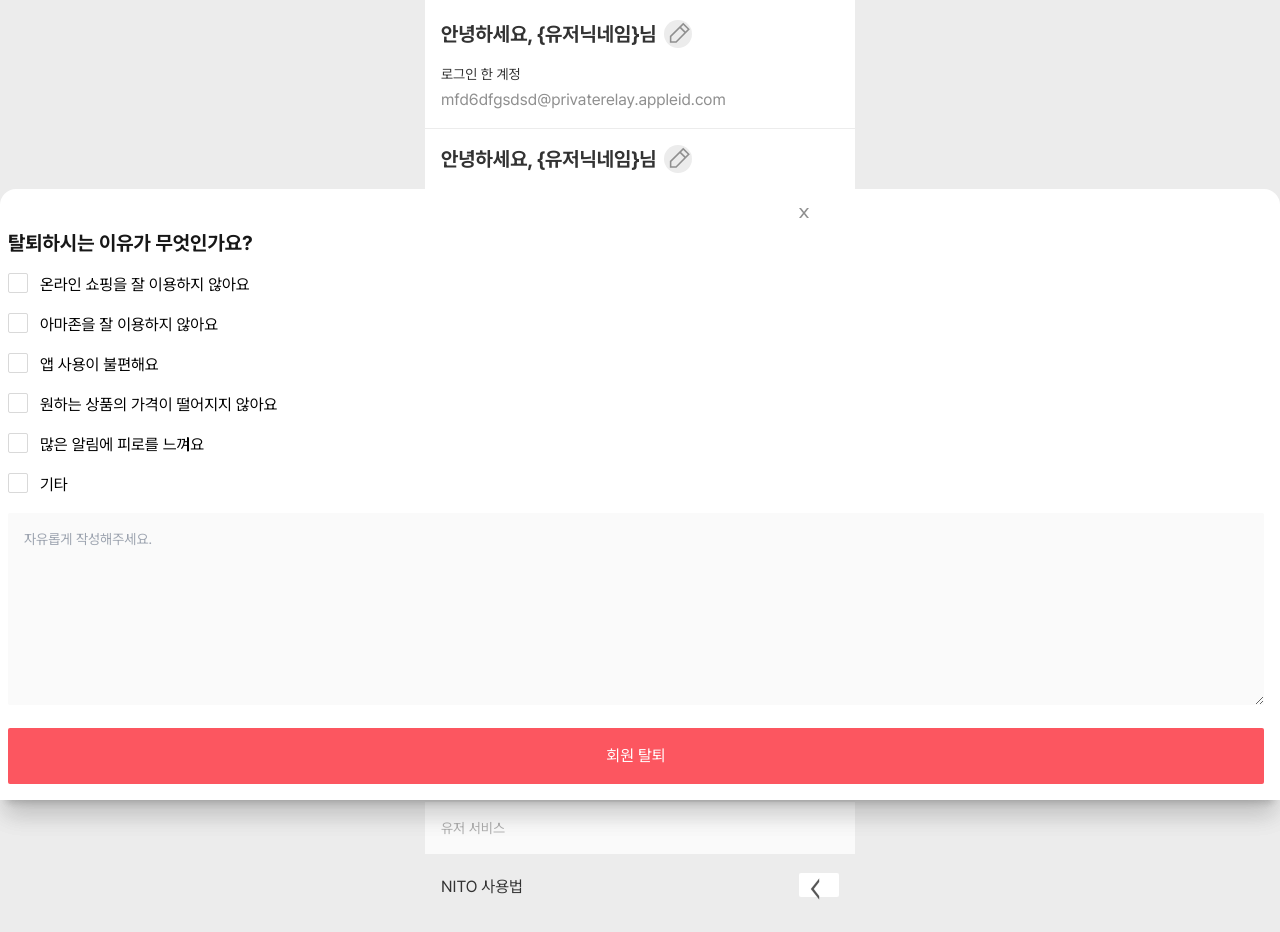
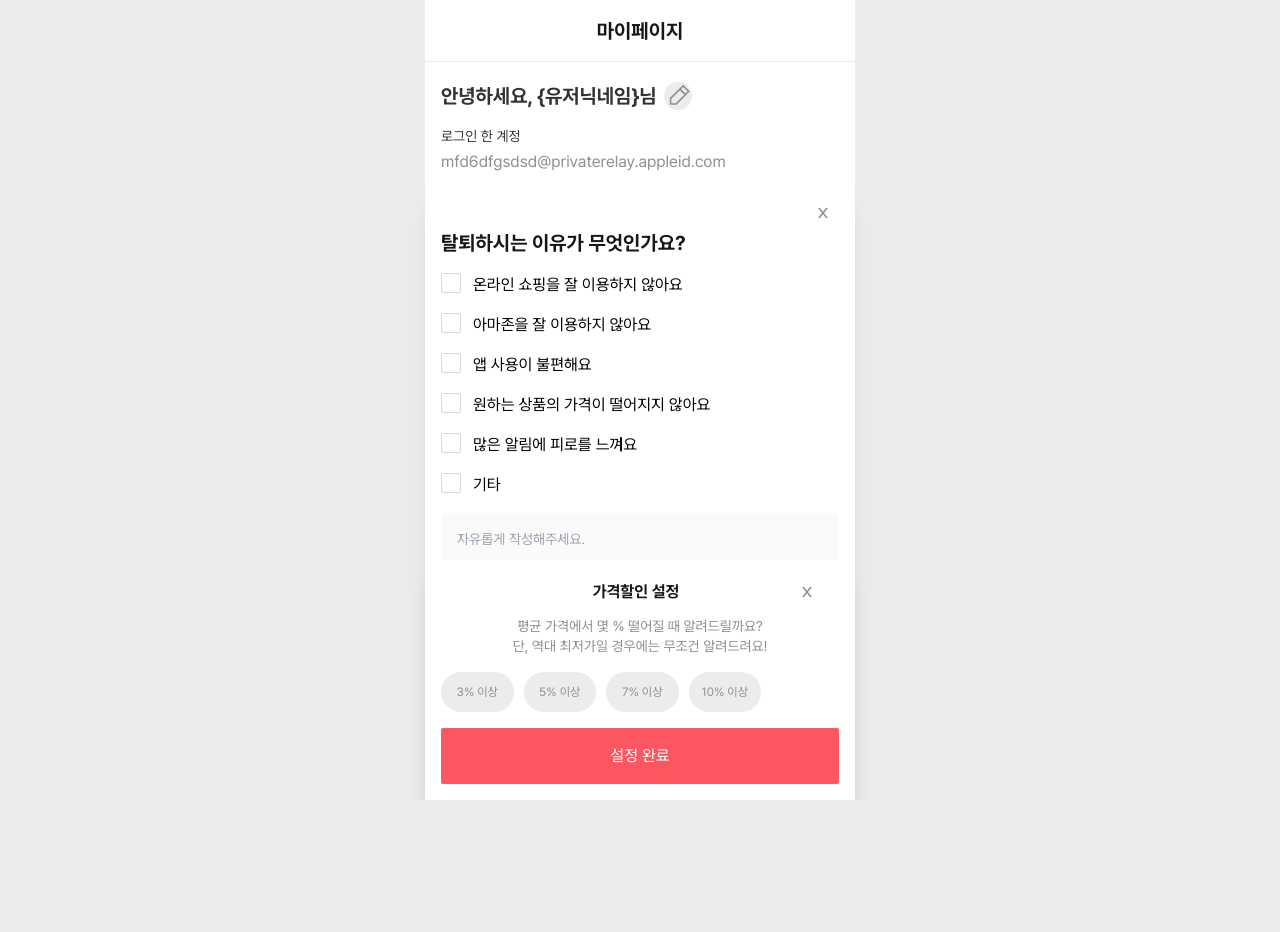
Before and after one commit to Nito-90z/Nito-Frontend, a Next.js app: page /mypage in a window 1280 px wide. Shown: the top 932 px of the page. After the commit the page ends 800 px from the top, so only its background shows below. Built offline with nearby package versions, Linux system fonts and the light colour scheme.

Commit message:
ui 재수정 - icon 교체 - 바텀시트 교체

```diff
--- a/src/app/mypage/page.tsx
+++ b/src/app/(withoutNavBar)/mypage/page.tsx
@@ -1,6 +1,8 @@
+import SubHeader from '@/components/header/SubHeader';
 import ChangeName from '@/components/myPage/ChangeName';
 import Intro from '@/components/myPage/Intro';
 import NotiSetting from '@/components/myPage/NotiSetting';
+import PriceDiscount from '@/components/myPage/PriceDiscount';
 import SocialLogin from '@/components/myPage/SocialLogin';
 import UserService from '@/components/myPage/UserService';
 import UserSetting from '@/components/myPage/UserSetting';
@@ -8,14 +10,18 @@ import WithDraw from '@/components/myPage/WithDraw';
 
 export default function MyPage() {
   return (
-    <>
+    <section className='relative flex flex-col h-full'>
+      <SubHeader text='마이페이지'/>
+      <div className='flex flex-col overflow-y-auto'>
       <Intro />
       <SocialLogin />
       <NotiSetting />
       <UserSetting />
       <UserService />
-      <ChangeName />
-      <WithDraw/>
-    </>
+      {/* <ChangeName /> */}
+      <WithDraw />
+      <PriceDiscount/>
+      </div>
+    </section>
   );
 }
--- /dev/null
+++ b/src/components/common/icons/MoreRight.tsx
@@ -0,0 +1,6 @@
+import Image from 'next/image';
+import moreUpIcon from '../../../../public/images/more-right.svg';
+
+export default function MoreRightIcon() {
+  return <Image src={moreUpIcon} alt='more up' width={24} height={24} />;
+}
--- a/src/components/myPage/ChangeLanguage.tsx
+++ b/src/components/myPage/ChangeLanguage.tsx
@@ -0,0 +1,8 @@
+export default function ChangeLanguage() {
+  return (
+    <div>
+
+
+    </div>
+  );
+}
--- a/src/components/myPage/ChangeName.tsx
+++ b/src/components/myPage/ChangeName.tsx
@@ -9,7 +9,7 @@ export default function ChangeName() {
   const [errorMessage, setErrorMessage] = useState('6자 이상 12자 이하의 영문 혹은 영문과 숫자를 조합');
 
   return (
-    <div className='fixed inset-x-0 bottom-0 z-50 w-full rounded-t-2xl bg-white shadow-xl pr-4 pt-2 pb-4 pl-2'>
+    <div className='absolute bottom-0 z-50 w-full rounded-t-2xl bg-white shadow-xl p-4'>
       <div className='flex justify-center items-center gap-24 pb-2'>
         <div className='h-6 w-6' />
         <div className='flex text-black font-bold'>닉네임 변경하기</div>
--- a/src/components/myPage/NotiSetting.tsx
+++ b/src/components/myPage/NotiSetting.tsx
@@ -5,6 +5,7 @@ import Button from '../common/Button';
 import MoreIcon from '../common/icons/MoreIcon';
 import { useState } from 'react';
 import Toast from '../common/Toast';
+import MoreRightIcon from '../common/icons/MoreRight';
 
 export default function NotiSetting() {
   const [serviceToast, setServiceToast] = useState(true);
@@ -71,7 +72,7 @@ export default function NotiSetting() {
           다양한 이벤트와 혜택에 대한 정보를 받아보세요.
         </p>
         <Button className='w-10 h-6 bg-white'>
-          <MoreIcon />
+          <MoreRightIcon />
         </Button>
       </div>
       {showServiceToast && (
--- a/src/components/myPage/PriceDiscount.tsx
+++ b/src/components/myPage/PriceDiscount.tsx
@@ -1,3 +1,5 @@
+'use client';
+
 import { SetStateAction, useState } from 'react';
 import Button from '../common/Button';
 import CloseIcon from '../common/icons/CloseIcon';
@@ -10,8 +12,8 @@ export default function PriceDiscount() {
   };
 
   return (
-    <div className='fixed inset-x-0 bottom-0 z-50 w-full rounded-t-2xl bg-white shadow-xl px-4 pt-2 pb-4'>
-      <div className='flex justify-center items-center gap-24'>
+    <div className='absolute bottom-0 z-50 w-full rounded-t-2xl bg-white shadow-xl p-4'>
+      <div className='flex justify-center items-center gap-28'>
         <div className='h-6 w-6' />
         <h1 className='flex text-black font-bold '>가격할인 설정</h1>
         <Button className='justify-center items-center flex h-8 w-8 bg-white'>
--- a/src/components/myPage/UserService.tsx
+++ b/src/components/myPage/UserService.tsx
@@ -1,5 +1,5 @@
 import Button from '../common/Button';
-import MoreIcon from '../common/icons/MoreIcon';
+import MoreRightIcon from '../common/icons/MoreRight';
 
 export default function UserService() {
   return (
@@ -10,7 +10,7 @@ export default function UserService() {
       <div className='flex items-center justify-between px-4 py-4'>
         <span className=' pt-1 text-base text-dark-gray'>NITO 사용법</span>
         <Button className='w-10 h-6 bg-white'>
-          <MoreIcon />
+          <MoreRightIcon />
         </Button>
       </div>
       <div className='flex items-center justify-between px-4 py-4'>
@@ -18,7 +18,7 @@ export default function UserService() {
           개인정보처리방침
         </span>
         <Button className='w-10 h-6 bg-white'>
-          <MoreIcon />
+          <MoreRightIcon />
         </Button>
       </div>
       <div className='flex items-center justify-between px-4 py-4'>
@@ -26,7 +26,7 @@ export default function UserService() {
           이용약관
         </span>
         <Button className='w-10 h-6 bg-white'>
-          <MoreIcon />
+          <MoreRightIcon />
         </Button>
       </div>
       <div className='flex items-center justify-between px-4 py-4'>
--- a/src/components/myPage/UserSetting.tsx
+++ b/src/components/myPage/UserSetting.tsx
@@ -1,5 +1,5 @@
 import Button from '../common/Button';
-import MoreIcon from '../common/icons/MoreIcon';
+import MoreRightIcon from '../common/icons/MoreRight';
 
 export default function UserSetting() {
   return (
@@ -11,7 +11,7 @@ export default function UserSetting() {
       <div className='flex items-center justify-between px-4 py-4'>
         <span className=' pt-1 text-base text-dark-gray'>언어 변경</span>
         <Button className='w-10 h-6 bg-white'>
-          <MoreIcon />
+          <MoreRightIcon />
         </Button>
       </div>
 
@@ -20,7 +20,7 @@ export default function UserSetting() {
           가격 할인 설정
         </span>
         <Button className='w-10 h-6 bg-white'>
-          <MoreIcon />
+          <MoreRightIcon />
         </Button>
       </div>
     </div>
--- a/src/components/myPage/WithDraw.tsx
+++ b/src/components/myPage/WithDraw.tsx
@@ -3,9 +3,18 @@ import CheckBox from '../common/CheckBox';
 import CloseIcon from '../common/icons/CloseIcon';
 
 export default function WithDraw() {
+  const reasons = [
+    '온라인 쇼핑을 잘 이용하지 않아요',
+    '아마존을 잘 이용하지 않아요',
+    '앱 사용이 불편해요',
+    '원하는 상품의 가격이 떨어지지 않아요',
+    '많은 알림에 피로를 느껴요',
+    '기타'
+  ];
+
   return (
-    <div className='fixed inset-x-0 bottom-0 z-50 w-full rounded-t-2xl bg-white shadow-xl px-4 pl-2 pt-2 pb-4'>
-      <div className='flex justify-center items-center gap-32'>
+    <div className='absolute bottom-0 z-50 w-full rounded-t-2xl bg-white shadow-xl p-4'>
+      <div className='flex justify-center items-center gap-36'>
         <div className='h-6 w-10' />
         <div className='h-6 w-10' />
         <Button className='justify-center items-center flex h-8 w-8 bg-white'>
@@ -16,33 +25,15 @@ export default function WithDraw() {
         <span className='font-bold text-xl text-black'>
           탈퇴하시는 이유가 무엇인가요?
         </span>
-        <div className='flex gap-1'>
-          <CheckBox></CheckBox>
-          <p>온라인 쇼핑을 잘 이용하지 않아요</p>
-        </div>
-        <div className='flex gap-1'>
-          <CheckBox></CheckBox>
-          <p>아마존을 잘 이용하지 않아요</p>
-        </div>
-        <div className='flex gap-1'>
-          <CheckBox></CheckBox>
-          <p>앱 사용이 불편해요</p>
-        </div>
-        <div className='flex gap-1'>
-          <CheckBox></CheckBox>
-          <p>원하는 상품의 가격이 떨어지지 않아요</p>
-        </div>
-        <div className='flex gap-1'>
-          <CheckBox></CheckBox>
-          <p>많은 알림에 피로를 느껴요</p>
-        </div>
-        <div className='flex gap-1'>
-          <CheckBox></CheckBox>
-          <p>기타</p>
-        </div>
+        {reasons.map((reason, index) => (
+          <div key={index} className='flex gap-1'>
+            <CheckBox />
+            <p>{reason}</p>
+          </div>
+        ))}
       </div>
       <textarea
-        className='w-full h-48 my-4 p-4 bg-bar rounded-sm text-gray-500 focus:outline-none placeholder:text-sm'
+        className='h-48 w-full my-4 p-4 bg-bar rounded-sm text-gray-500 focus:outline-none placeholder:text-sm'
         placeholder='자유롭게 작성해주세요.'
       ></textarea>
 
```
Also changed, not shown: src/app/page.tsx (deleted, +0 -219 lines), src/app/(withoutNavBar)/mypage/change-language/page.tsx (renamed from src/app/mypage/change-language/page.tsx), src/app/(withoutNavBar)/mypage/use-nito/page.tsx (renamed from src/app/mypage/use-nito/page.tsx).
